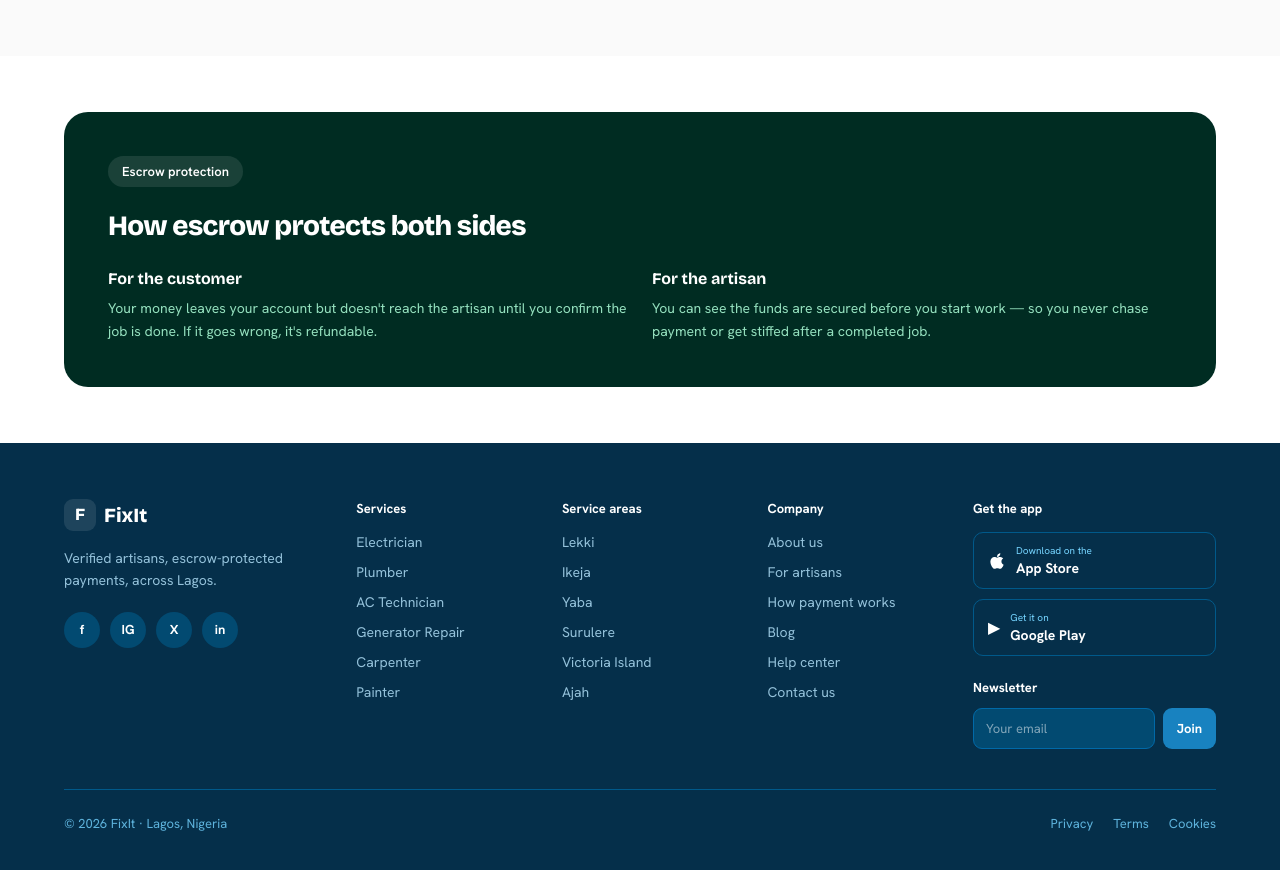
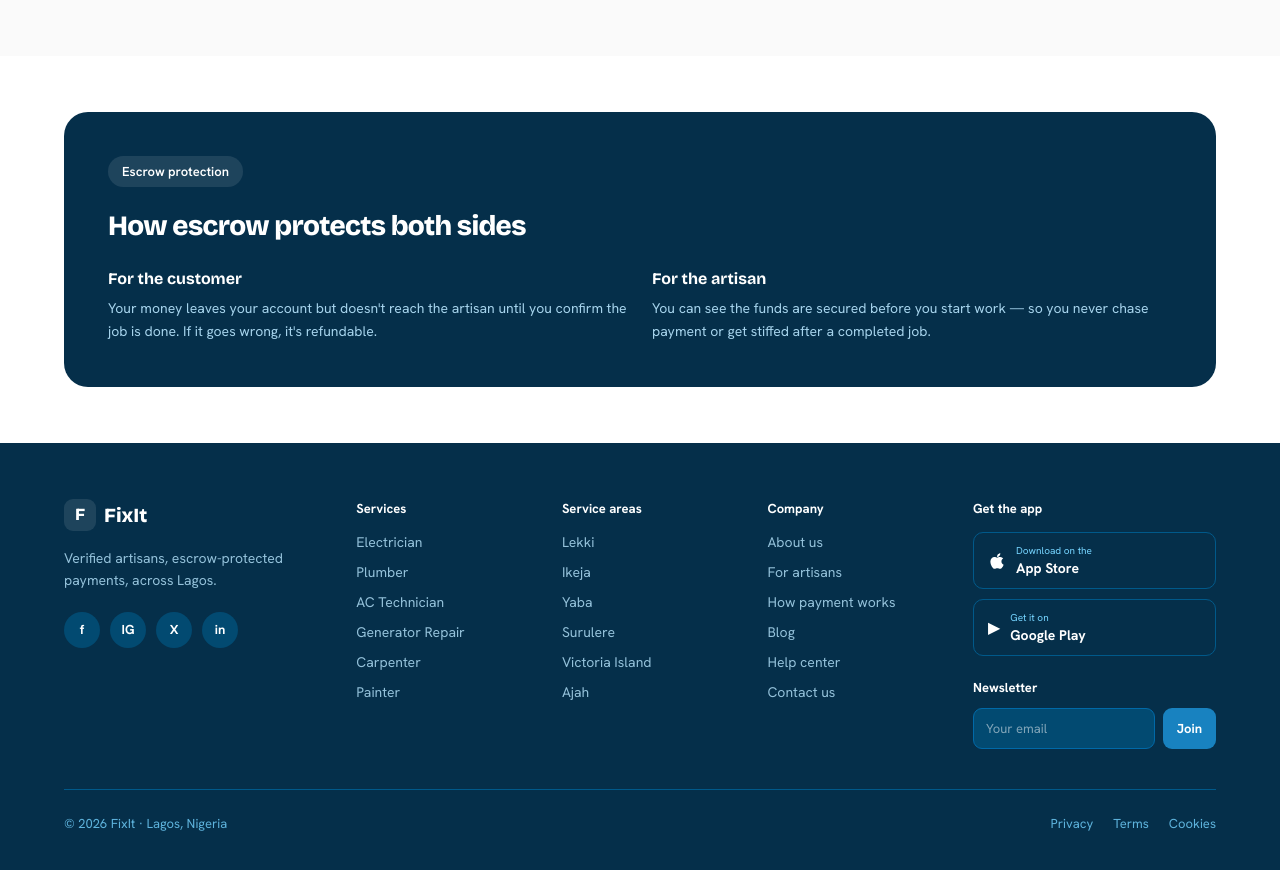
Before and after one commit to samuel12-dot/FixIt, a Next.js app in the folder frontend/: page /how-it-works in a window 1280 px wide. Shown: the part 1643-2513 px from the top of the page. Built offline with nearby package versions, Linux system fonts and the light colour scheme; no server answers.

Commit message:
Update How It Works page escrow banner to blue
Swaps the dark escrow-protection callout from emerald to sky.

```diff
--- a/frontend/src/app/how-it-works/page.tsx
+++ b/frontend/src/app/how-it-works/page.tsx
@@ -90,7 +90,7 @@ export default function HowItWorksPage() {
 
       <section className="py-14">
         <Container className="max-w-[1000px]">
-          <div className="rounded-[24px] bg-emerald-950 p-8 text-white sm:p-11">
+          <div className="rounded-[24px] bg-sky-950 p-8 text-white sm:p-11">
             <Badge tone="dark" className="mb-4.5">
               Escrow protection
             </Badge>
@@ -100,14 +100,14 @@ export default function HowItWorksPage() {
             <div className="grid gap-6 sm:grid-cols-2">
               <div>
                 <div className="font-display mb-1.5 font-bold text-white">For the customer</div>
-                <div className="text-sm leading-relaxed text-emerald-200/90">
+                <div className="text-sm leading-relaxed text-sky-200/90">
                   Your money leaves your account but doesn&apos;t reach the artisan until you confirm the job
                   is done. If it goes wrong, it&apos;s refundable.
                 </div>
               </div>
               <div>
                 <div className="font-display mb-1.5 font-bold text-white">For the artisan</div>
-                <div className="text-sm leading-relaxed text-emerald-200/90">
+                <div className="text-sm leading-relaxed text-sky-200/90">
                   You can see the funds are secured before you start work — so you never chase payment or get
                   stiffed after a completed job.
                 </div>
```
